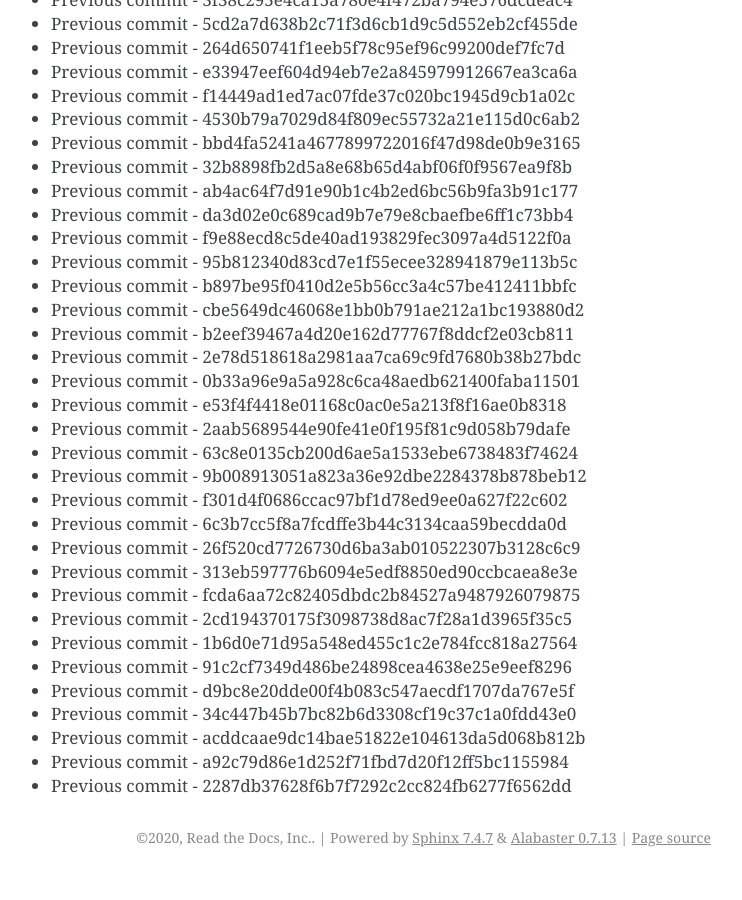
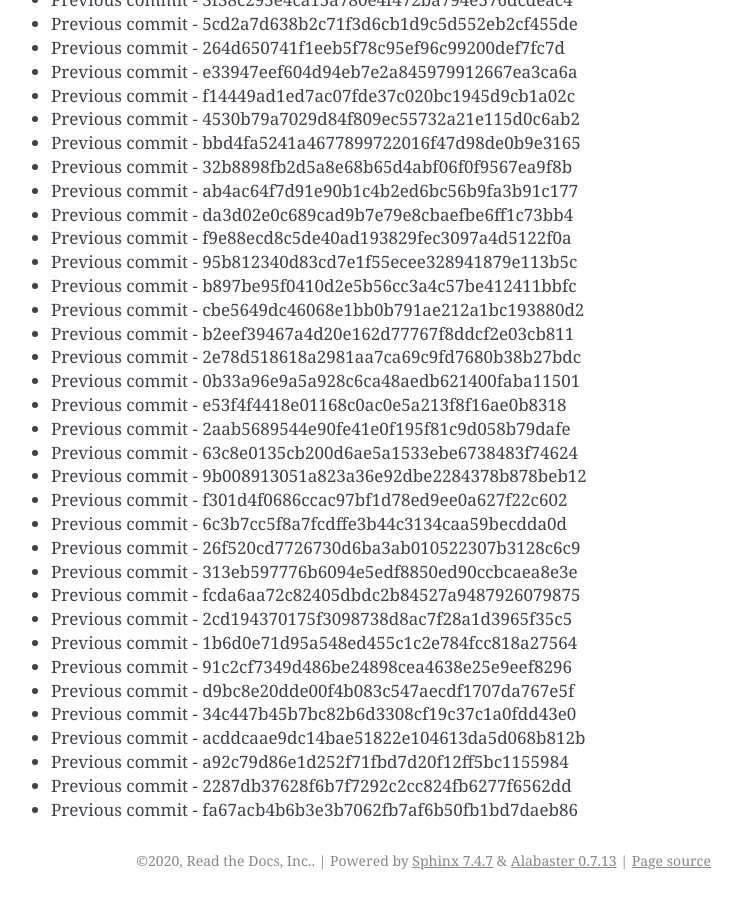
Before and after one commit to readthedocs/rtd-git-stresstest, a Sphinx documentation site: the page built from docs/updates.rst, in a window 1280 px wide and 900 px high, scrolled down 77757 px. Shown: the whole window, without its empty margins (399-1141 px from the left). Built offline with Sphinx 7.4.7, drawn with Linux system fonts in a browser that asks for light colours; before the commit the page ends 78634 px from its top, so only the background shows below that.

Commit message:
Generating commit from previous: fa67acb4b6b3e3b7062fb7af6b50fb1bd7daeb86

```diff
--- a/docs/updates.rst
+++ b/docs/updates.rst
@@ -3299,3 +3299,4 @@ It can be tested for any performance characteristics.
 * Previous commit - acddcaae9dc14bae51822e104613da5d068b812b
 * Previous commit - a92c79d86e1d252f71fbd7d20f12ff5bc1155984
 * Previous commit - 2287db37628f6b7f7292c2cc824fb6277f6562dd
+* Previous commit - fa67acb4b6b3e3b7062fb7af6b50fb1bd7daeb86
```
